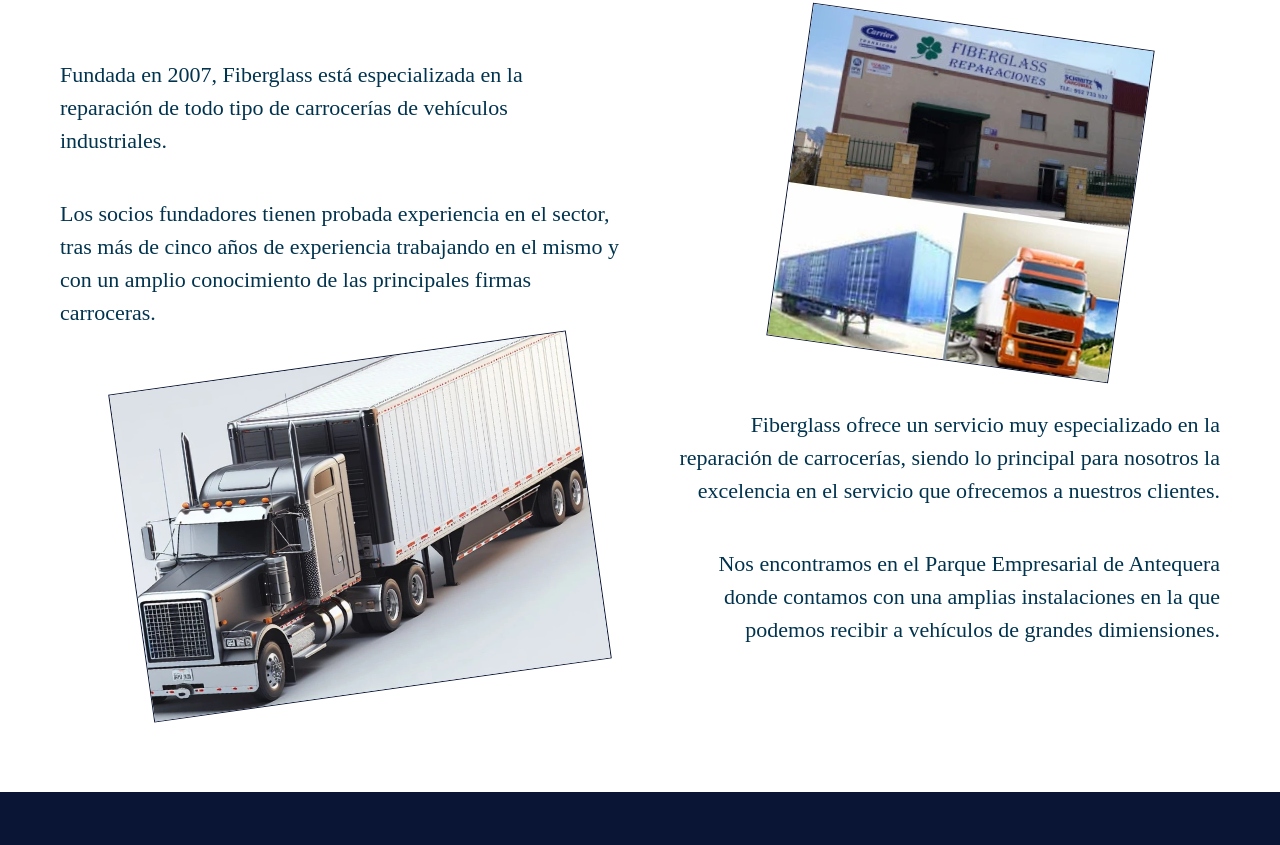
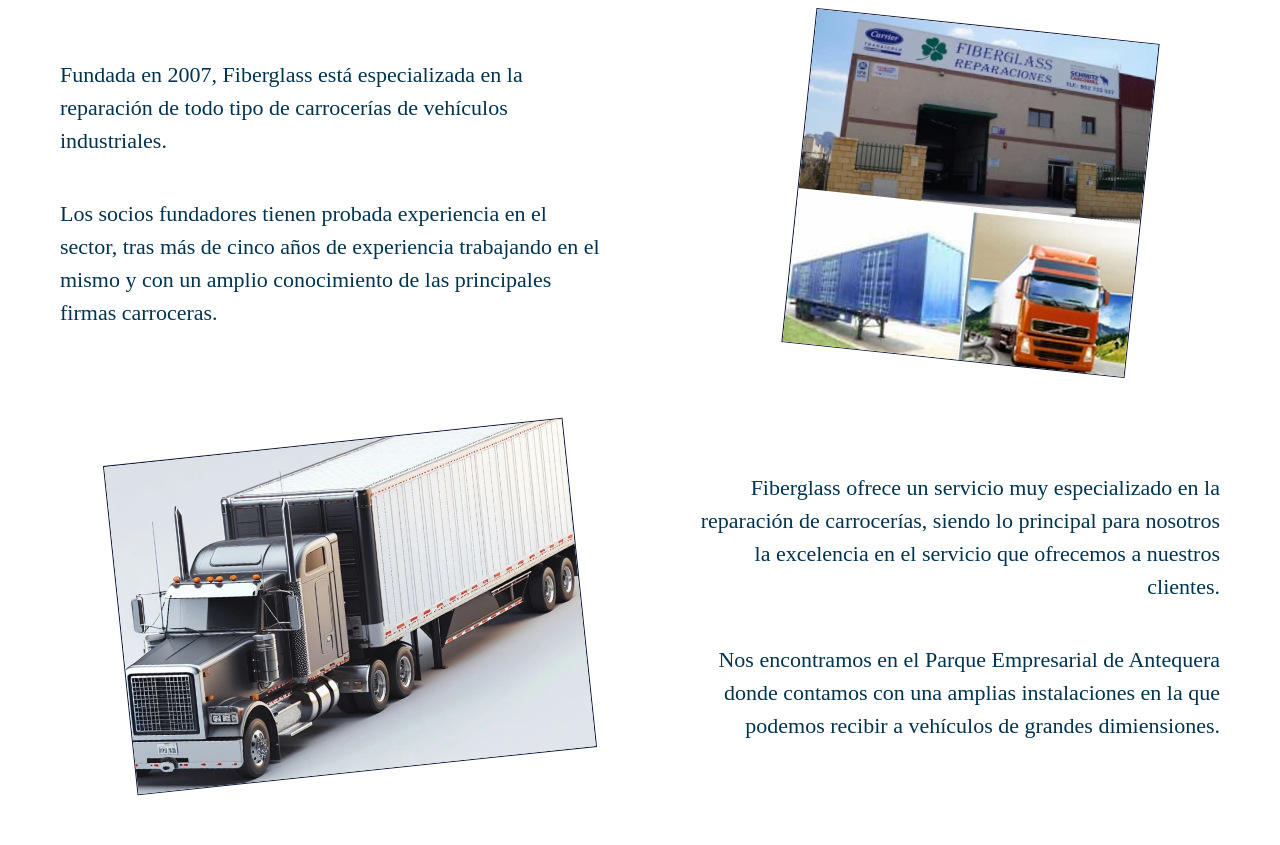
Before and after one commit to xsdesignio/fiberglass.es, a plain HTML site: page sobre-nosotros/index.html in a window 1280 px wide. Shown: the part 392-1237 px from the top of the page. Drawn offline with Linux system fonts and the light colour scheme; grey boxes are pictures that could not be loaded; a web font is replaced by a local one.

Commit message:
Adding space between about us grid

```diff
--- a/css/aboutUs.css
+++ b/css/aboutUs.css
@@ -1,8 +1,10 @@
 .about-us {
     display: grid;
     grid-template-columns: 1fr 1fr;
-    margin-top: 0;
+    margin-top: 20px;
     place-items: center;
+    gap: 40px;
+    margin-bottom: 60px;
 }
 
 .text-align-right {
@@ -28,12 +30,12 @@
     max-width: 460px;
     margin-left: 40px;
     border: 1px solid var(--dark-blue);
-    transform: rotateZ(8deg);
+    transform: rotateZ(6deg);
     overflow: hidden;
 }
 
 .inverted-skew {
-    transform: rotateZ(-8deg) !important;
+    transform: rotateZ(-6deg) !important;
 
 }
 
--- a/css/style.css
+++ b/css/style.css
@@ -134,8 +134,8 @@ main {
 }
 
 main > section {
-    margin: 40px 0 40px 0;
-    padding: 40px 40px;
+    margin: 0;
+    padding: 60px 40px;
     display: grid;
     place-items: center;
 }
```
